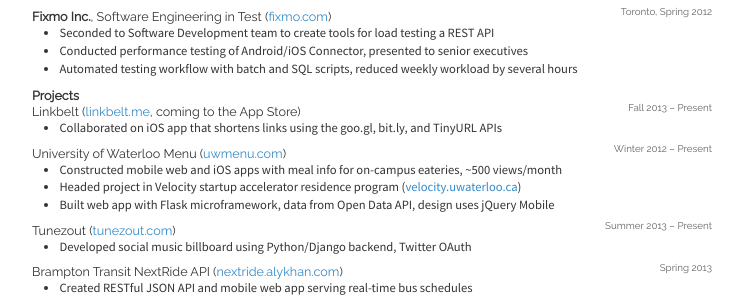
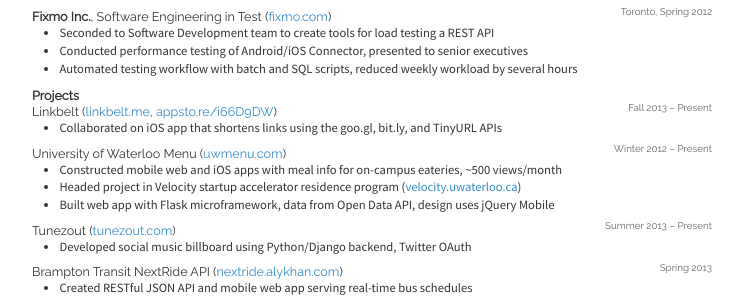
Before and after one commit to alykhank/alykhank.github.io, a Jekyll site: the page built from resume.html, in a window 1280 px wide. Shown: the part 376-673 px from the top of the page, without its empty margins (268-1011 px from the left). Built offline with Jekyll 4.4.1, drawn with Linux system fonts in a browser that asks for light colours; nearby versions of some CDN libraries; Markdown is read by kramdown in place of the engine named in the settings; comment, search, counter and statistics services are not loaded.

Commit message:
Add App Store link for Linkbelt to résumé

```diff
--- a/resume.html
+++ b/resume.html
@@ -51,7 +51,7 @@
 
 <h3 id="projects">Projects</h3>
 
-<h4 id="linkbeltlinkbelt.mecomingtotheappstore">Linkbelt (<a href="http://linkbelt.me">linkbelt.me</a>, coming to the App Store)</h4>
+<h4 id="linkbeltlinkbelt.meappsto.rei66d9dw">Linkbelt (<a href="http://linkbelt.me">linkbelt.me</a>, <a href="https://appsto.re/i66D9DW">appsto.re/i66D9DW</a>)</h4>
 
 <h5 id="fall2013--present">Fall 2013 &#8211; Present</h5>
 
```
Also changed, not shown: 1 other file.
